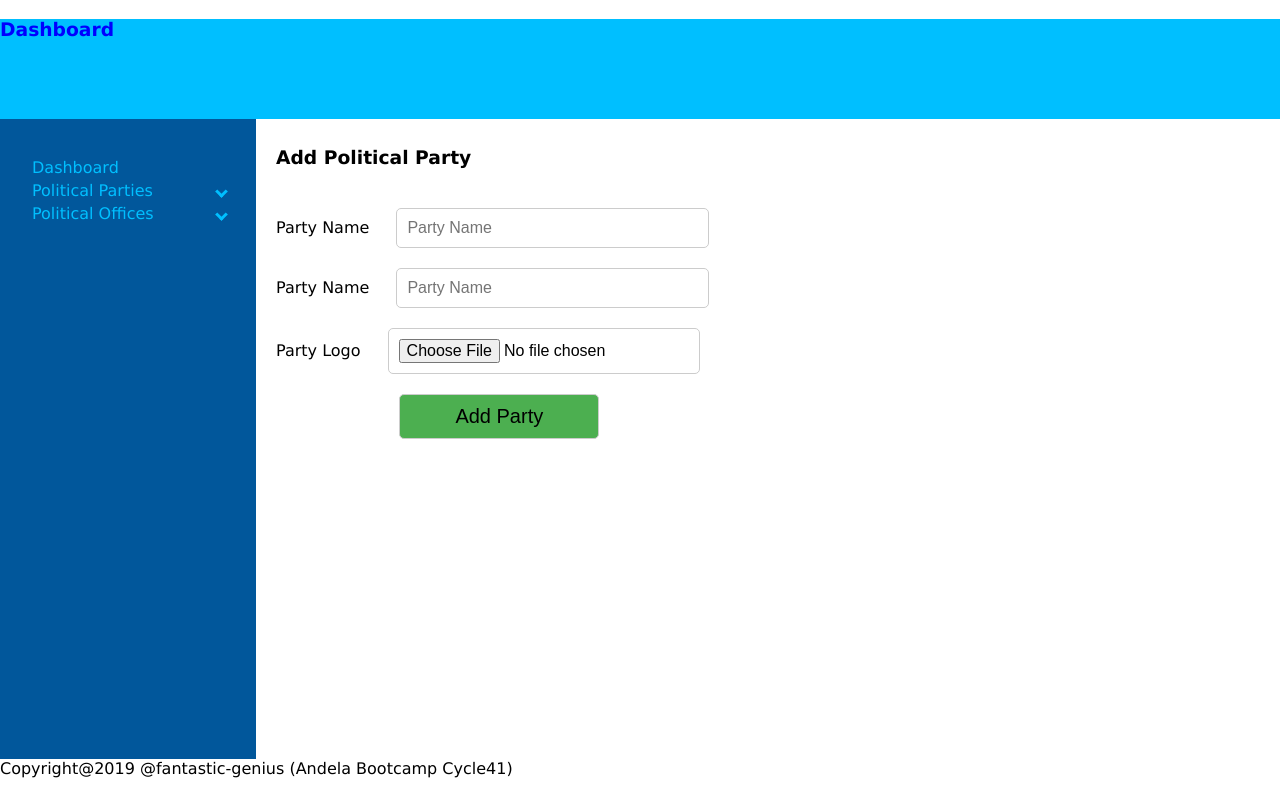
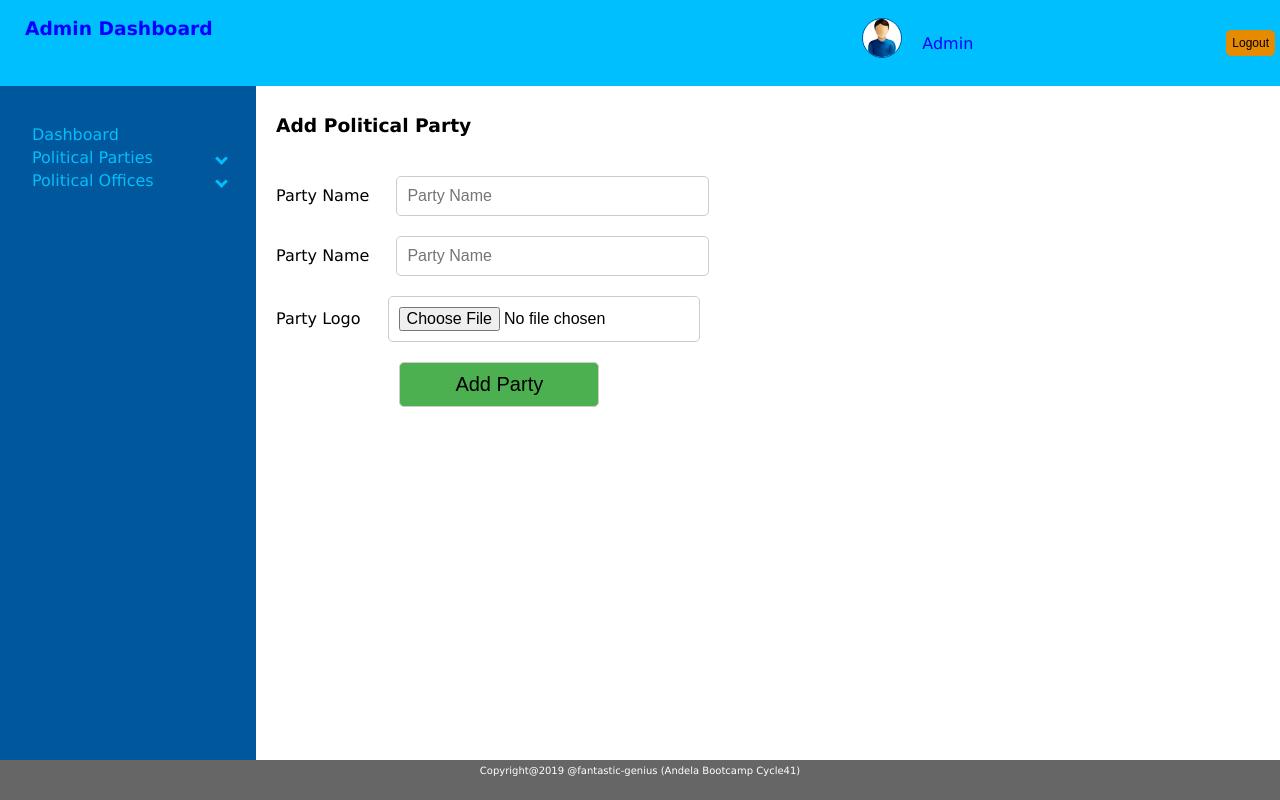
Before and after one commit to fantastic-genius/politico-v1, a plain HTML site: page UI/add_party.html in a window 1280 px wide. Drawn offline with Linux system fonts and the light colour scheme.

Commit message:
[Feature #163350766] Made a fix on header and add_party page

```diff
--- a/UI/add_party.html
+++ b/UI/add_party.html
@@ -9,10 +9,21 @@
     <link href="css/style.css" rel="stylesheet">
 </head>
 <body>
-    <div class="container admin">
+    <div class="container dashboard">
         <header>
-            <div>
-                <h3>Dashboard</h3>
+            <div class="title">
+                <h3>Admin Dashboard</h3>
+            </div>
+            <div class="user">
+                <div class="photo">
+                    <img src="../images/user.jpg" alt="Admin">
+                </div>
+                <div class="username">
+                    <p>Admin</p>
+                </div>
+            </div>
+            <div class="logout-con">
+                <button class="btn btn-warning"><a href="#">Logout</a></button>
             </div>
         </header>
         <div class="main">
--- a/UI/css/style.css
+++ b/UI/css/style.css
@@ -332,7 +332,7 @@ aside li{
     .dashboard header{
         display: flex;
         flex-direction: row;
-        flex: 0 0 20vh;
+        flex: 0 0 auto;
     }
 
     .dashboard .title{
```
